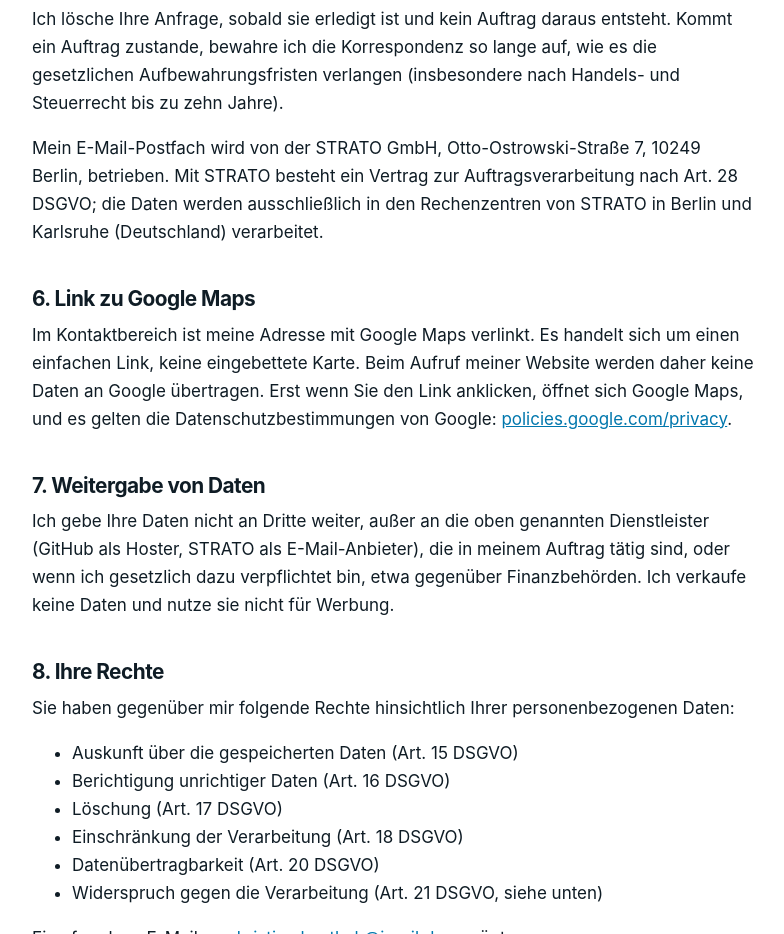
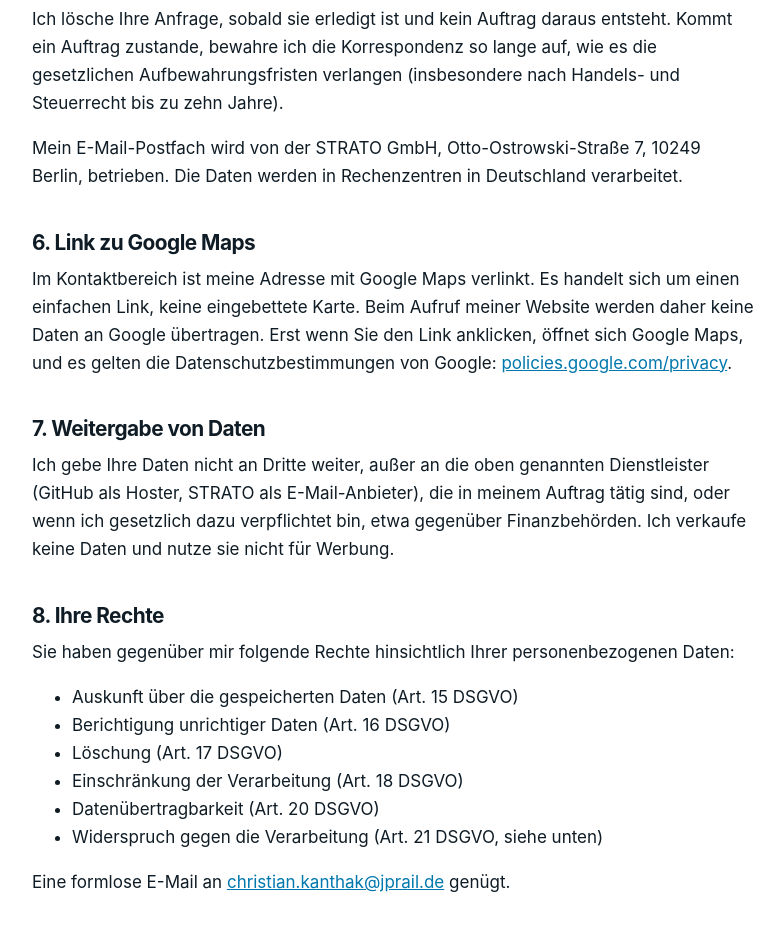
Before and after one commit to Kanthak12/kanthak12.github.io, a plain HTML site: page datenschutz.html in a window 1280 px wide. Shown: the part 2000-2934 px from the top of the page, without its empty margins (246-1030 px from the left). Drawn offline with Linux system fonts and the light colour scheme.

Commit message:
Datenschutz: E-Mail-Absatz gekürzt

```diff
--- a/datenschutz.html
+++ b/datenschutz.html
@@ -40,7 +40,7 @@
 <p>Wenn Sie mich per E-Mail oder Telefon kontaktieren, verarbeite ich die Angaben, die Sie mir dabei mitteilen, etwa Name, Firma, E-Mail-Adresse, Telefonnummer und den Inhalt Ihrer Anfrage. Ich nutze diese Daten ausschließlich, um Ihre Anfrage zu beantworten und gegebenenfalls einen Auftrag vorzubereiten oder abzuwickeln.</p>
 <p>Rechtsgrundlage ist Art. 6 Abs. 1 lit. b DSGVO, wenn Ihre Anfrage mit einem Vertrag oder dessen Anbahnung zusammenhängt, und im Übrigen Art. 6 Abs. 1 lit. f DSGVO. Mein berechtigtes Interesse liegt in der Beantwortung der an mich gerichteten Anfragen.</p>
 <p>Ich lösche Ihre Anfrage, sobald sie erledigt ist und kein Auftrag daraus entsteht. Kommt ein Auftrag zustande, bewahre ich die Korrespondenz so lange auf, wie es die gesetzlichen Aufbewahrungsfristen verlangen (insbesondere nach Handels- und Steuerrecht bis zu zehn Jahre).</p>
-<p>Mein E-Mail-Postfach wird von der STRATO GmbH, Otto-Ostrowski-Straße 7, 10249 Berlin, betrieben. Mit STRATO besteht ein Vertrag zur Auftragsverarbeitung nach Art. 28 DSGVO; die Daten werden ausschließlich in den Rechenzentren von STRATO in Berlin und Karlsruhe (Deutschland) verarbeitet.</p>
+<p>Mein E-Mail-Postfach wird von der STRATO GmbH, Otto-Ostrowski-Straße 7, 10249 Berlin, betrieben. Die Daten werden in Rechenzentren in Deutschland verarbeitet.</p>
 
 <h2>6. Link zu Google Maps</h2>
 <p>Im Kontaktbereich ist meine Adresse mit Google Maps verlinkt. Es handelt sich um einen einfachen Link, keine eingebettete Karte. Beim Aufruf meiner Website werden daher keine Daten an Google übertragen. Erst wenn Sie den Link anklicken, öffnet sich Google Maps, und es gelten die Datenschutzbestimmungen von Google: <a href="https://policies.google.com/privacy" target="_blank" rel="noopener">policies.google.com/privacy</a>.</p>
```
